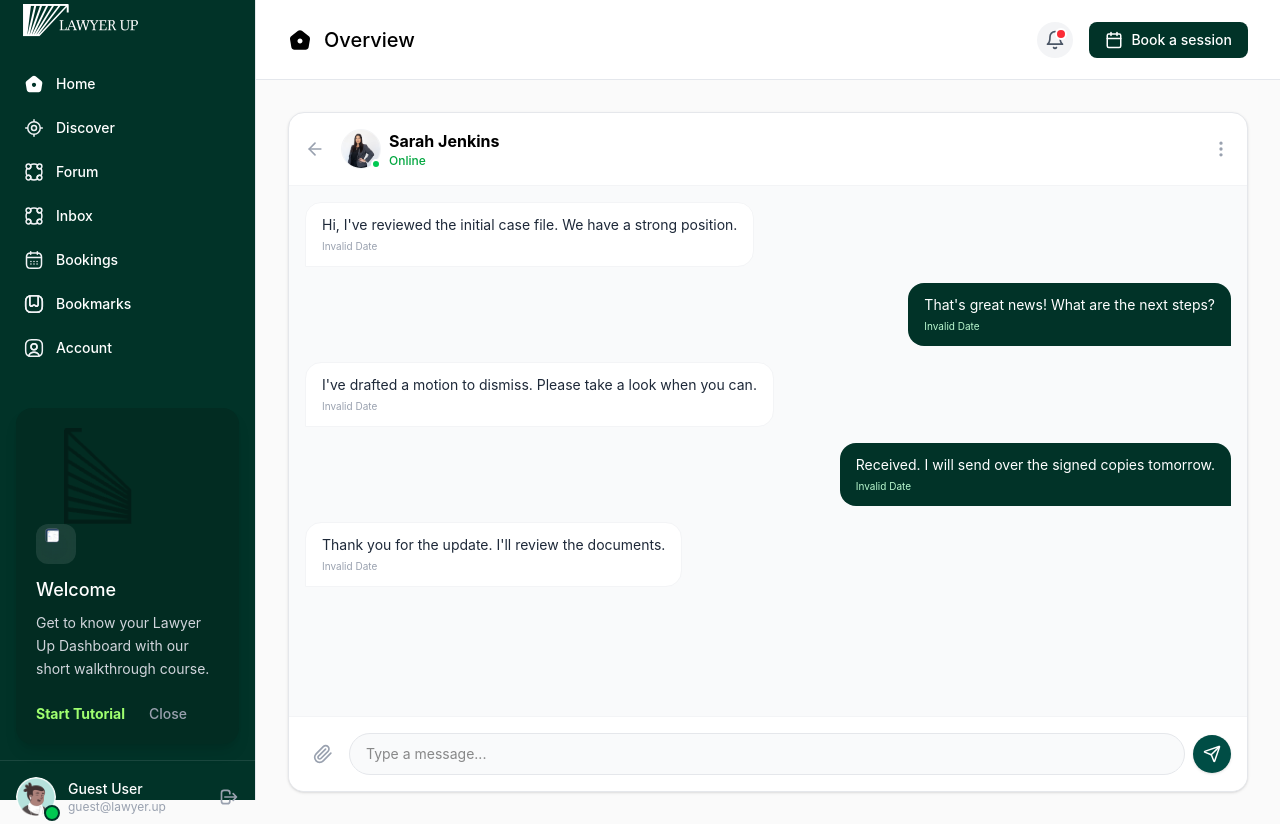
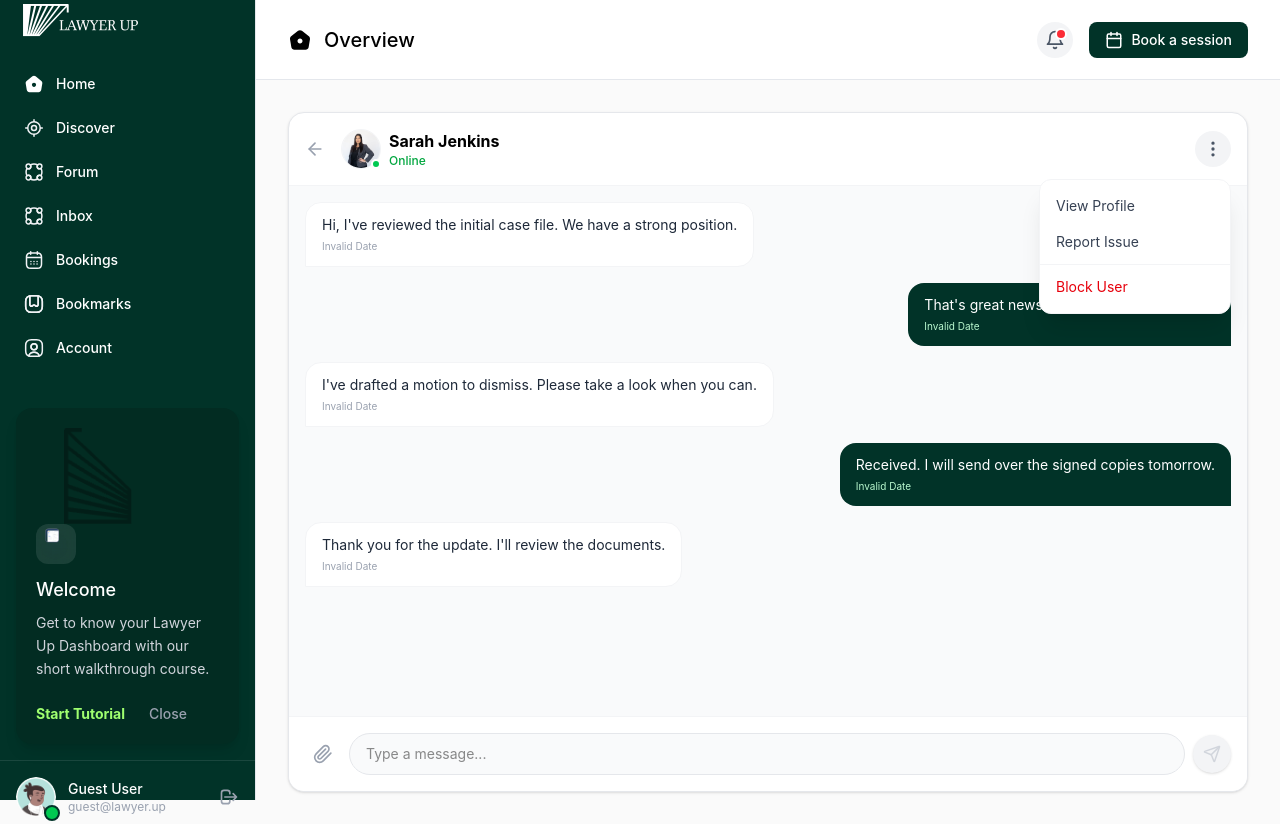
Before and after one commit to edohoeketio-lgtm/LawyerUp, a Next.js app: page /dashboard/messages/1 in a window 1280 px wide. Both pictures are taken after a click on the button 1221 px from the left and 149 px from the top of the page. Built offline with nearby package versions, Linux system fonts and the light colour scheme.

Commit message:
fix: enhance inbox with search, correct navigation, and chat actions

```diff
--- a/src/app/dashboard/messages/[id]/page.tsx
+++ b/src/app/dashboard/messages/[id]/page.tsx
@@ -32,8 +32,11 @@ export default function ChatPage() {
 
     const [messages, setMessages] = useState<Message[]>([]);
     const [newMessage, setNewMessage] = useState("");
-    const [isAttaching, setIsAttaching] = useState(false);
+    const [showMenu, setShowMenu] = useState(false);
 
+    // We removed 'isAttaching' state in favor of direct file input trigger
+    // but we can keep it if we wanted the "mock menu", but simpler is better as per user request
+    const fileInputRef = useRef<HTMLInputElement>(null);
     const messagesEndRef = useRef<HTMLDivElement>(null);
 
     const lawyer = getLawyerDetails(lawyerId);
@@ -43,7 +46,6 @@ export default function ChatPage() {
             const conversation = mockConversations.find(c => c.lawyerId === lawyerId);
             if (conversation) {
                 // Ensure messages have 'type' and 'isMe' for UI compatibility if data doesn't have it
-                // My mock data has senderId: 'me' | lawyerId
                 const formattedMessages: Message[] = conversation.messages.map(m => ({
                     ...m,
                     type: "text", // Default to text for compatibility
@@ -78,8 +80,10 @@ export default function ChatPage() {
         setNewMessage("");
     };
 
-    const handleSendImage = () => {
-        // Simulate image upload
+    const handleFileSelect = (e: React.ChangeEvent<HTMLInputElement>) => {
+        if (e.target.files && e.target.files[0]) {
+            // Simulate upload delay
+            setTimeout(() => {
                 const msg: Message = {
                     id: Date.now().toString(),
                     senderId: "me",
@@ -89,8 +93,9 @@ export default function ChatPage() {
                     isMe: true,
                     isRead: true
                 };
-        setMessages([...messages, msg]);
-        setIsAttaching(false);
+                setMessages(prev => [...prev, msg]);
+            }, 500);
+        }
     };
 
     if (!lawyer) {
@@ -98,11 +103,14 @@ export default function ChatPage() {
     }
 
     return (
-        <div className="flex h-[calc(100vh-120px)] flex-col overflow-hidden rounded-2xl border border-gray-200 bg-white shadow-sm">
+        <div
+            className="flex h-[calc(100vh-120px)] flex-col overflow-hidden rounded-2xl border border-gray-200 bg-white shadow-sm"
+            onClick={() => setShowMenu(false)}
+        >
             {/* Chat Header */}
             <div className="flex items-center justify-between border-b border-gray-100 p-4">
                 <div className="flex items-center gap-4">
-                    <Link href="/dashboard/bookings" className="text-gray-400 hover:text-gray-600">
+                    <Link href="/dashboard/messages" className="text-gray-400 hover:text-gray-600">
                         <ArrowLeft size={20} />
                     </Link>
                     <Link href={`/dashboard/lawyer/${lawyer.id}?source=chat`} className="flex items-center gap-2 hover:opacity-80 transition-opacity">
@@ -118,8 +126,35 @@ export default function ChatPage() {
                         </div>
                     </Link>
                 </div>
-                <div className="flex items-center gap-4 text-gray-400">
-                    <button className="hover:text-gray-600"><MoreVertical size={20} /></button>
+                <div className="relative">
+                    <button
+                        onClick={(e) => {
+                            e.stopPropagation();
+                            setShowMenu(!showMenu);
+                        }}
+                        className={`p-2 rounded-full transition-colors ${showMenu ? "bg-gray-100 text-gray-600" : "text-gray-400 hover:bg-gray-50 hover:text-gray-600"}`}
+                    >
+                        <MoreVertical size={20} />
+                    </button>
+
+                    {/* Dropdown Menu */}
+                    {showMenu && (
+                        <div className="absolute right-0 top-12 z-50 w-48 rounded-xl border border-gray-100 bg-white shadow-xl py-2 overflow-hidden">
+                            <Link href={`/dashboard/lawyer/${lawyer.id}`} className="block px-4 py-2 text-sm text-gray-700 hover:bg-gray-50">
+                                View Profile
+                            </Link>
+                            <button className="block w-full text-left px-4 py-2 text-sm text-gray-700 hover:bg-gray-50">
+                                Report Issue
+                            </button>
+                            <div className="h-px bg-gray-100 my-1"></div>
+                            <button
+                                className="block w-full text-left px-4 py-2 text-sm text-red-600 hover:bg-red-50"
+                                onClick={() => alert("User blocked (Mock Action)")}
+                            >
+                                Block User
+                            </button>
+                        </div>
+                    )}
                 </div>
             </div>
 
@@ -148,7 +183,6 @@ export default function ChatPage() {
             </div>
 
             {/* Input Area */}
-            {/* Input Area or Read-Only Banner */}
             <div className="border-t border-gray-100 bg-white p-4">
                 {(() => {
                     // Check booking status
@@ -181,21 +215,20 @@ export default function ChatPage() {
 
                     return (
                         <>
-                            {isAttaching && (
-                                <div className="mb-2 flex gap-2 overflow-x-auto p-2">
-                                    <button onClick={handleSendImage} className="relative flex h-20 w-20 flex-col items-center justify-center gap-1 rounded-lg border border-dashed border-gray-300 bg-gray-50 text-xs text-gray-500 hover:bg-gray-100">
-                                        <ImageIcon size={20} />
-                                        Send Mock Img
-                                    </button>
-                                </div>
-                            )}
+                            <input
+                                type="file"
+                                ref={fileInputRef}
+                                className="hidden"
+                                accept="image/*"
+                                onChange={handleFileSelect}
+                            />
 
                             <form onSubmit={handleSendMessage} className="flex items-center gap-2">
                                 <button
                                     type="button"
-                                    onClick={() => setIsAttaching(!isAttaching)}
-                                    aria-label="Attach image"
-                                    className={`rounded-full p-2 transition-colors ${isAttaching ? "bg-gray-100 text-black" : "text-gray-400 hover:bg-gray-100"}`}
+                                    onClick={() => fileInputRef.current?.click()}
+                                    aria-label="Attach file"
+                                    className="rounded-full p-2 transition-colors text-gray-400 hover:bg-gray-100 hover:text-gray-600"
                                 >
                                     <Paperclip size={20} />
                                 </button>
@@ -204,12 +237,16 @@ export default function ChatPage() {
                                     value={newMessage}
                                     onChange={(e) => setNewMessage(e.target.value)}
                                     placeholder="Type a message..."
-                                    className="flex-1 rounded-full border border-gray-200 bg-gray-50 px-4 py-2.5 text-sm outline-none focus:border-[#004d45] focus:bg-white"
+                                    className="flex-1 rounded-full border border-gray-200 bg-gray-50 px-4 py-2.5 text-sm outline-none focus:border-[#004d45] focus:bg-white transition-all"
                                 />
                                 <button
                                     type="submit"
                                     aria-label="Send message"
-                                    className="rounded-full bg-[#004d45] p-2.5 text-white shadow-sm transition-colors hover:bg-[#003a34]"
+                                    disabled={!newMessage.trim()}
+                                    className={`rounded-full p-2.5 shadow-sm transition-colors ${newMessage.trim()
+                                            ? "bg-[#004d45] text-white hover:bg-[#003a34]"
+                                            : "bg-gray-100 text-gray-300 cursor-not-allowed"
+                                        }`}
                                 >
                                     <Send size={18} />
                                 </button>
--- a/src/app/dashboard/messages/page.tsx
+++ b/src/app/dashboard/messages/page.tsx
@@ -5,8 +5,21 @@ import Image from "next/image";
 import { mockConversations } from "@/data/messages";
 import { lawyers } from "@/data/lawyers";
 import { Search, Filter } from "lucide-react";
+import { useState } from "react";
 
 export default function MessagesIndexPage() {
+    const [searchQuery, setSearchQuery] = useState("");
+
+    const filteredConversations = mockConversations.filter(conversation => {
+        const lawyer = lawyers.find(l => l.id === conversation.lawyerId);
+        if (!lawyer) return false;
+
+        const matchesName = lawyer.name.toLowerCase().includes(searchQuery.toLowerCase());
+        const matchesMessage = conversation.lastMessage.toLowerCase().includes(searchQuery.toLowerCase());
+
+        return matchesName || matchesMessage;
+    });
+
     return (
         <div className="space-y-6">
             <div className="flex items-center justify-between">
@@ -15,12 +28,14 @@ export default function MessagesIndexPage() {
                     <p className="text-sm text-gray-500">Your conversations with lawyers.</p>
                 </div>
                 <div className="flex gap-2">
-                    {/* Search - Visual only for now */}
+                    {/* Search */}
                     <div className="relative hidden sm:block w-64">
                         <Search size={18} className="absolute left-3 top-1/2 -translate-y-1/2 text-gray-400" />
                         <input
                             type="text"
                             placeholder="Search messages..."
+                            value={searchQuery}
+                            onChange={(e) => setSearchQuery(e.target.value)}
                             className="w-full rounded-lg border border-gray-200 bg-white py-2 pl-10 pr-4 text-sm focus:border-[#004d45] focus:outline-none focus:ring-1 focus:ring-[#004d45]"
                         />
                     </div>
@@ -28,7 +43,8 @@ export default function MessagesIndexPage() {
             </div>
 
             <div className="grid gap-4">
-                {mockConversations.map((conversation) => {
+                {filteredConversations.length > 0 ? (
+                    filteredConversations.map((conversation) => {
                         const lawyer = lawyers.find((l) => l.id === conversation.lawyerId);
                         if (!lawyer) return null;
 
@@ -70,7 +86,12 @@ export default function MessagesIndexPage() {
                                 </div>
                             </Link>
                         );
-                })}
+                    })
+                ) : (
+                    <div className="py-10 text-center text-gray-500 bg-white rounded-xl border border-gray-100">
+                        No messages found matching "{searchQuery}"
+                    </div>
+                )}
             </div>
 
             {mockConversations.length === 0 && (
```
Lines whose indentation alone changed are shown as unchanged.
